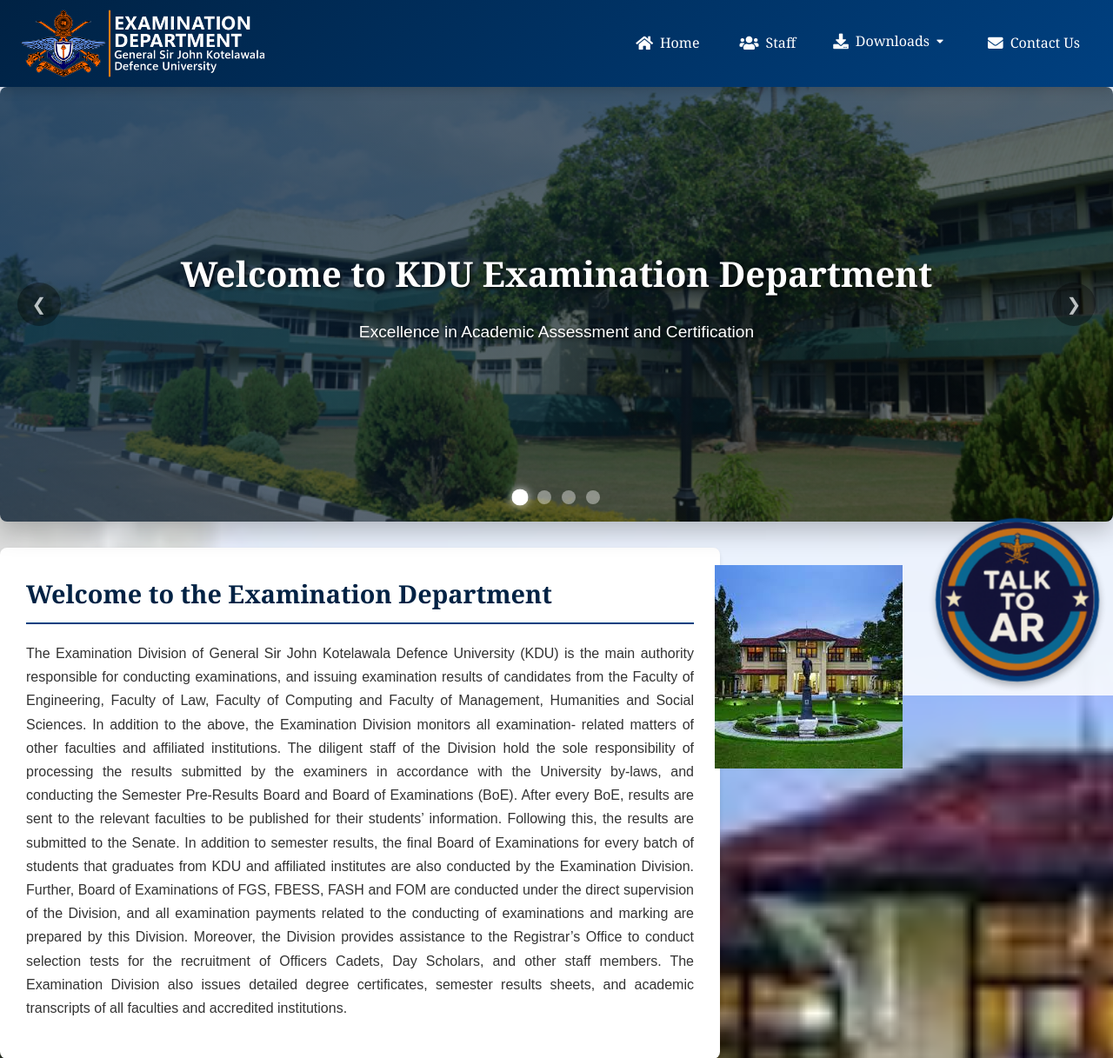
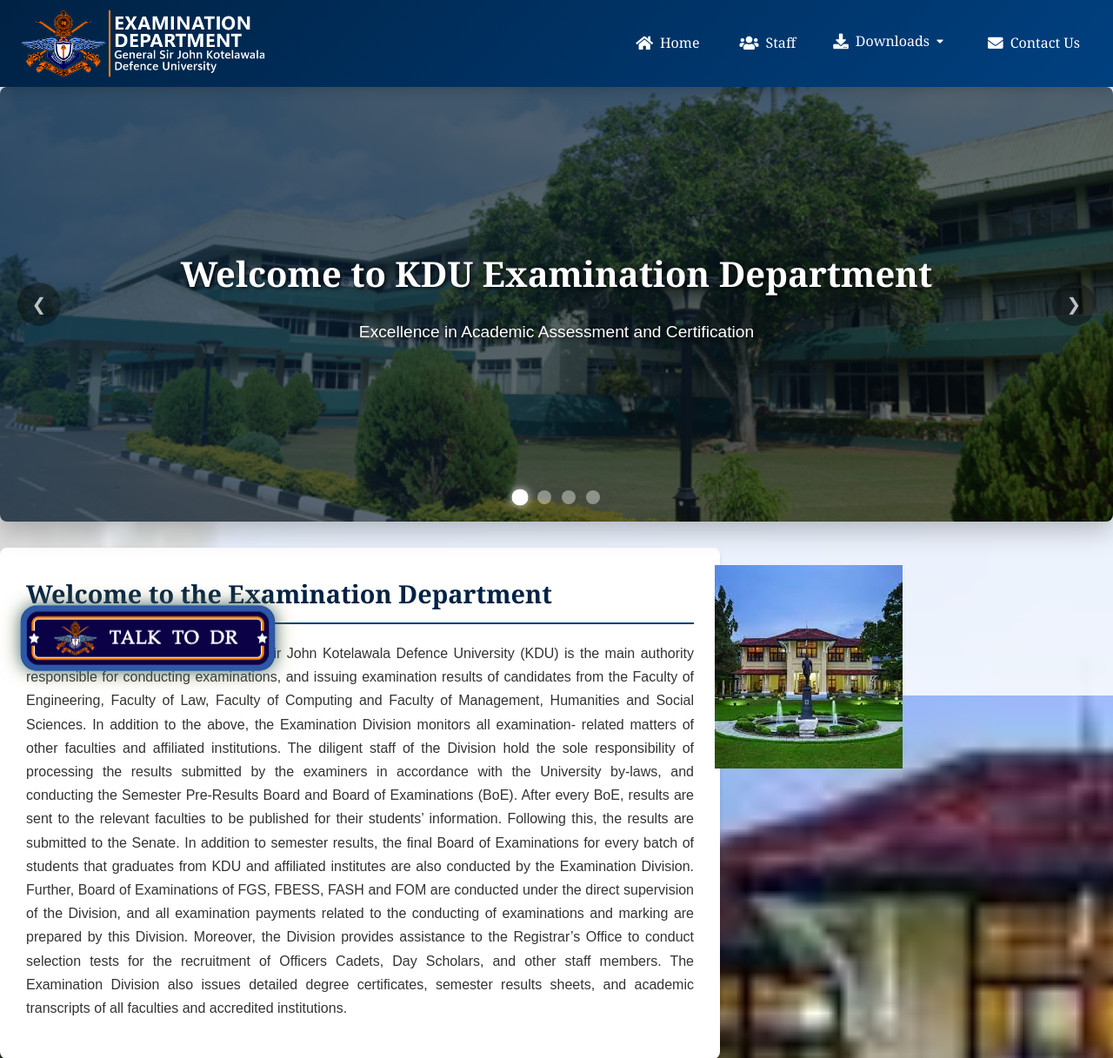
Before and after one commit to RWageesha/Examination-Department, a PHP site: page / in a window 1280 px wide. Shown: the top 1217 px of the page at 87% size. Run offline with PHP 8.4, Linux system fonts and the light colour scheme; some web fonts are replaced.

Commit message:
new update

```diff
--- a/assets/css/style.css
+++ b/assets/css/style.css
@@ -724,94 +724,93 @@ header img {
     }
 }
 
-/* Talk to AR Floating Button */
-.talk-to-ar-button {
+/* Talk to DR Floating Button - Updated */
+.talk-to-dr-button {
     position: fixed;
-    bottom: 20px;
-    right: 20px;
-    z-index: 1000;
-}
-
-#talk-to-ar {
+    bottom: 30px;
+    left: 30px; /* Changed from left to right */
+    z-index: 999;
+    transition: all 0.3s ease;
+}
+
+.talk-to-dr-button a {
     display: flex;
     align-items: center;
     justify-content: center;
-    flex-direction: column;
-    width: 180px;
-    height: 180px;
-    border-radius: 50%;
-    background-color: #004080; /* Navy blue */
-    color: white;
+    width: 280px;
+    height: auto;
+    border-radius: 18px; /* Reduced border radius */
+    background-color: #004080; /* Changed background color */
+    box-shadow: 0 4px 15px rgba(0, 0, 0, 0.2);
     text-decoration: none;
-    font-weight: bold;
-    font-size: 0.8rem;
-    box-shadow: 0 4px 8px rgba(0, 0, 0, 0.3);
     transition: all 0.3s ease;
     overflow: hidden;
-    position: relative;
-}
-
-#talk-to-ar img {
-    width: 170px;
-    height: 170px;
-    margin-bottom: 2px;
-    transition: transform 0.3s ease;
-    border-radius: 100%;
-}
-
-#talk-to-ar span {
-    font-size: 0.8rem;
-    font-weight: 600;
-    text-align: center;
-    transition: opacity 0.3s ease;
-}
-
-#talk-to-ar:hover {
-    background-color: #002244; /* Darker navy blue */
-    transform: scale(1.1);
-    box-shadow: 0 6px 12px rgba(0, 0, 0, 0.4);
-}
-
-#talk-to-ar:hover img {
-    transform: scale(1.1);
-}
-
-#talk-to-ar:hover span {
-    opacity: 1;
-}
-
-/* Add subtle animation for attention */
-@keyframes pulse {
+}
+
+.talk-to-dr-button img {
+    width: 100%;
+    height: 100%;
+    object-fit: contain;
+}
+
+/* New bounce animation */
+@keyframes bounce {
+    0%, 20%, 50%, 80%, 100% {
+        transform: translateY(0);
+    }
+    40% {
+        transform: translateY(-10px);
+    }
+    60% {
+        transform: translateY(-5px);
+    }
+}
+
+.talk-to-dr-button:hover {
+    animation: bounce 1s infinite;
+}
+
+/* Glow and zoom effect */
+@keyframes glowAndZoom {
     0% {
+        box-shadow: 0 0 5px rgba(0, 64, 128, 0.5);
         transform: scale(1);
     }
     50% {
+        box-shadow: 0 0 20px rgba(0, 64, 128, 0.8), 0 0 30px rgba(255, 204, 0, 0.4);
         transform: scale(1.05);
     }
     100% {
+        box-shadow: 0 0 5px rgba(0, 64, 128, 0.5);
         transform: scale(1);
     }
 }
 
-#talk-to-ar {
-    animation: pulse 2s infinite;
-}
-
-#talk-to-ar:hover {
-    animation: none;
-}
-
-/* Responsive adjustments */
+.talk-to-dr-button a {
+    animation: glowAndZoom 2s infinite;
+}
+
+/* Responsive design for smaller screens */
 @media (max-width: 768px) {
-    #talk-to-ar {
-        width: 60px;
-        height: 60px;
-        font-size: 0.7rem;
-    }
-
-    #talk-to-ar img {
-        width: 30px;
-        height: 30px;
+    .talk-to-dr-button {
+        bottom: 20px;
+        right: 20px;
+    }
+
+    .talk-to-dr-button a {
+        width: 160px;
+        height: auto;
+    }
+}
+
+@media (max-width: 480px) {
+    .talk-to-dr-button {
+        bottom: 15px;
+        right: 15px;
+    }
+
+    .talk-to-dr-button a {
+        width: 130px;
     }
 }
 
--- a/index.html
+++ b/index.html
@@ -293,10 +293,10 @@
         </section></div>
     </main>
 
-    <!-- Talk to AR floating button -->
-    <div class="talk-to-ar-button">
-        <a href="TalktoAR.html" id="talk-to-ar">
-            <img src="./assets/images/TalktoAR.png" alt="Talk to AR">
+    <!-- Talk to DR floating button -->
+    <div class="talk-to-dr-button">
+        <a href="TalktoDR.html" id="talk-to-dr">
+            <img src="./assets/images/TalktoDR.png" alt="Talk to DR">
         </a>
     </div>
 
```
Also changed, not shown: assets/images/TalkToDR.png (added).
